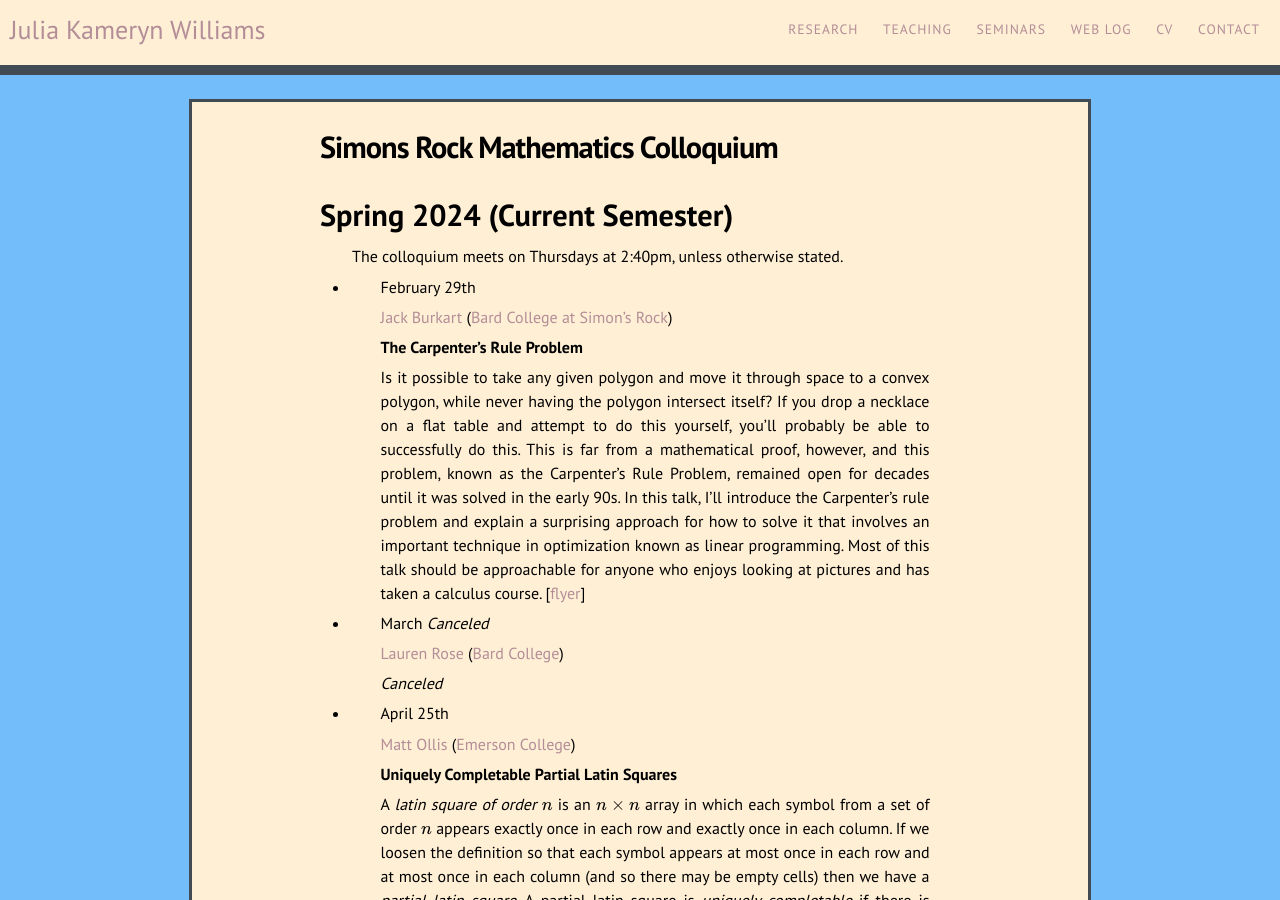
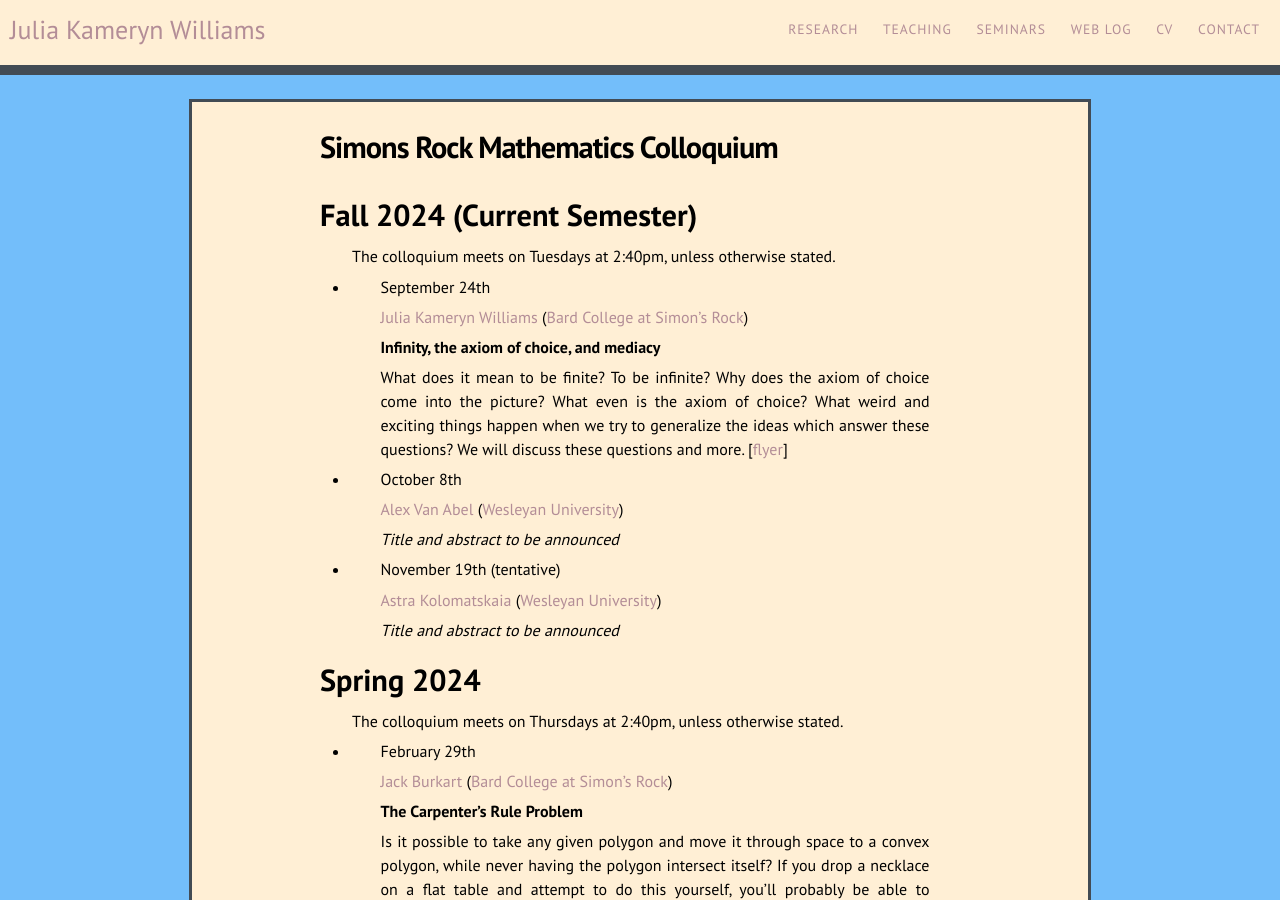
Before and after one commit to kamerynjw/kamerynjw.github.io, a Jekyll site: the page built from seminars/SR-colloquium.md, in a window 1280 px wide and 900 px high. Built offline with Jekyll 4.4.1, drawn with Linux system fonts in a browser that asks for light colours; nearby versions of some CDN libraries; formulas are drawn with MathJax 3.

Commit message:
started seminar page for fall 2024

```diff
--- a/seminars/SR-colloquium.md
+++ b/seminars/SR-colloquium.md
@@ -4,7 +4,32 @@ title: Simons Rock Mathematics Colloquium
 permalink: /seminars/SR-colloquium/
 ---
 
-Spring 2024 (Current Semester)
+Fall 2024 (Current Semester)
+======
+
+The colloquium meets on Tuesdays at 2:40pm, unless otherwise stated.
+
+* September 24th
+
+  [Julia Kameryn Williams](https://www.kamerynjw.net/) ([Bard College at Simon's Rock](https://simons-rock.edu/))
+
+  **Infinity, the axiom of choice, and mediacy**
+
+  What does it mean to be finite? To be infinite? Why does the axiom of choice come into the picture? What even is the axiom of choice? What weird and exciting things happen when we try to generalize the ideas which answer these questions? We will discuss these questions and more. [[flyer]({{ page.url }}24-9-julia.pdf)]
+
+* October 8th
+
+  [Alex Van Abel](https://www.wesleyan.edu/academics/faculty/avanabel/profile.html) ([Wesleyan University](https://www.wesleyan.edu/))
+
+  *Title and abstract to be announced*
+
+* November 19th (tentative)
+
+  [Astra Kolomatskaia](https://www.wesleyan.edu/academics/faculty/akolomatskaia/profile.html) ([Wesleyan University](https://www.wesleyan.edu/))
+
+  *Title and abstract to be announced*
+
+Spring 2024
 ======
 
 The colloquium meets on Thursdays at 2:40pm, unless otherwise stated.
```
Also changed, not shown: 1 other file.
